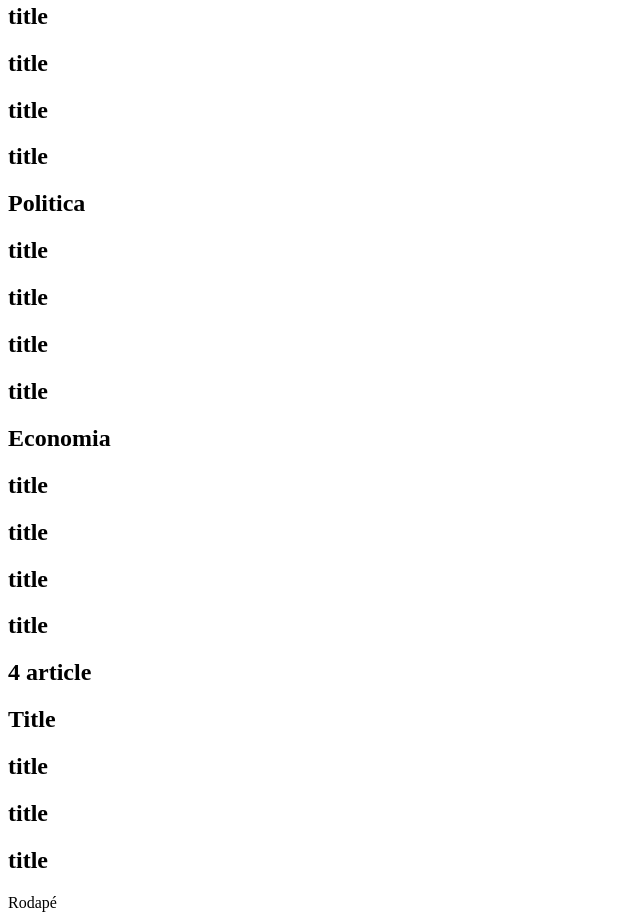
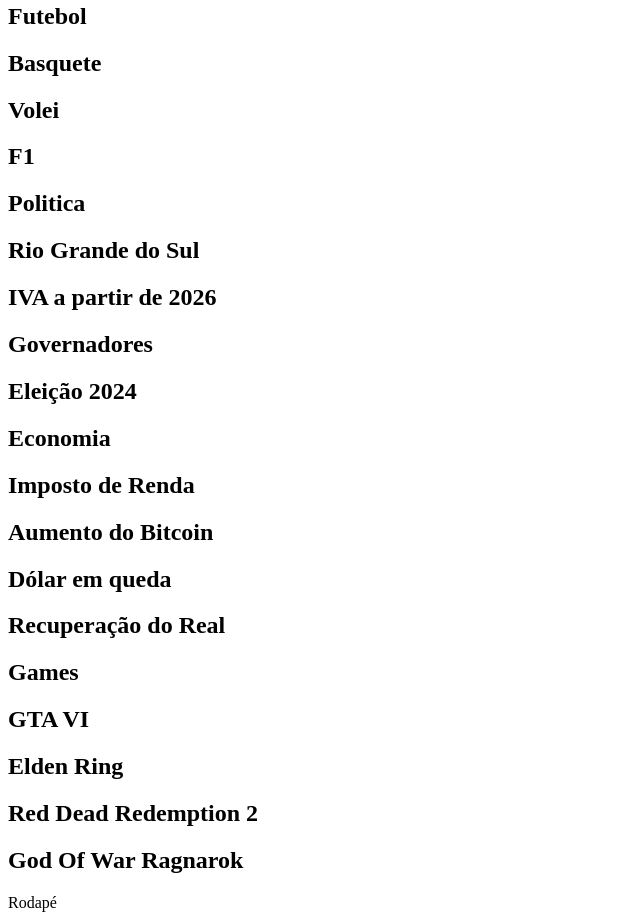
Before and after one commit to Winics/PrimeiroProjeto, a plain HTML site: page index.html in a window 1280 px wide. Shown: the part 216-1136 px from the top of the page, without its empty margins (0-640 px from the left). Drawn offline with Linux system fonts and the light colour scheme.

Commit message:
Esqueleto

```diff
--- a/index.html
+++ b/index.html
@@ -3,7 +3,7 @@
 <head>
     <meta charset="UTF-8">
     <meta name="viewport" content="width=device-width, initial-scale=1.0">
-    <title>Document</title>
+    <title>Notícia DaHora</title>
 </head>
 <body>
     <header>
@@ -28,61 +28,61 @@
     <section id="esportes_id">
         <h2>Esportes</h2>
         <article>
-            <h2>title</h2>
+            <h2>Futebol</h2>
         </article>
         <article>
-            <h2>title</h2>
+            <h2>Basquete</h2>
         </article>
         <article>
-            <h2>title</h2>
+            <h2>Volei</h2>
         </article>
         <article>
-            <h2>title</h2>
+            <h2>F1</h2>
         </article>
     </section>
     <section id="politica_id">
         <h2>Politica</h2>
         <article>
-            <h2>title</h2>
+            <h2>Rio Grande do Sul</h2>
         </article>
         <article>
-            <h2>title</h2>
+            <h2>IVA a partir de 2026</h2>
         </article>
         <article>
-            <h2>title</h2>
+            <h2>Governadores</h2>
         </article>
         <article>
-            <h2>title</h2>
+            <h2>Eleição 2024</h2>
         </article>
     </section>
     <section id="economia_id">
         <h2>Economia</h2>
         <article>
-            <h2>title</h2>
+            <h2>Imposto de Renda</h2>
         </article>
         <article>
-            <h2>title</h2>
+            <h2>Aumento do Bitcoin</h2>
         </article>
         <article>
-            <h2>title</h2>
+            <h2>Dólar em queda</h2>
         </article>
         <article>
-            <h2>title</h2>
+            <h2>Recuperação do Real</h2>
         </article>
     </section>
     <section id="games_id">
-        <h2>4 article</h2>
+        <h2>Games</h2>
         <article>
-            <h2>Title</h2>
+            <h2>GTA VI</h2>
         </article>
         <article>
-            <h2>title</h2>
+            <h2>Elden Ring</h2>
         </article>
         <article>
-            <h2>title</h2>
+            <h2>Red Dead Redemption 2</h2>
         </article>
         <article>
-            <h2>title</h2>
+            <h2>God Of War Ragnarok</h2>
         </article>
     </section>
     <footer>Rodapé</footer>
```
